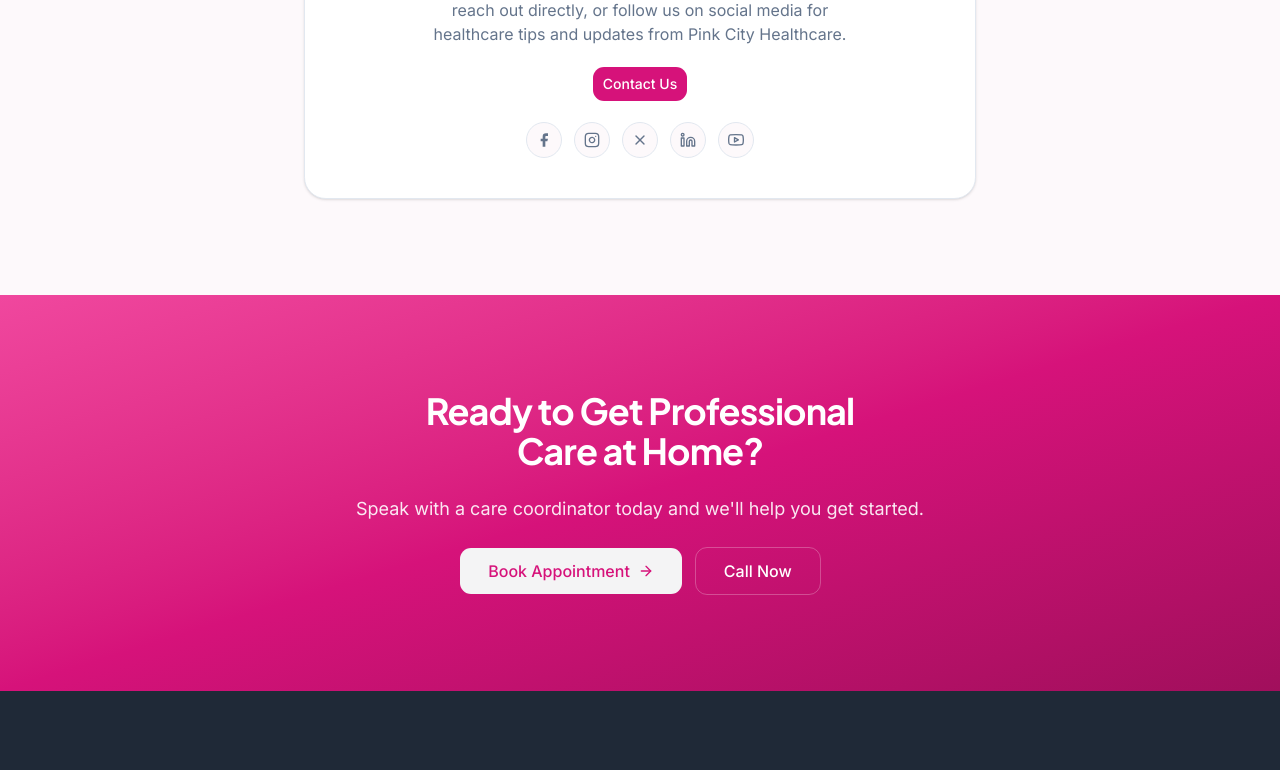
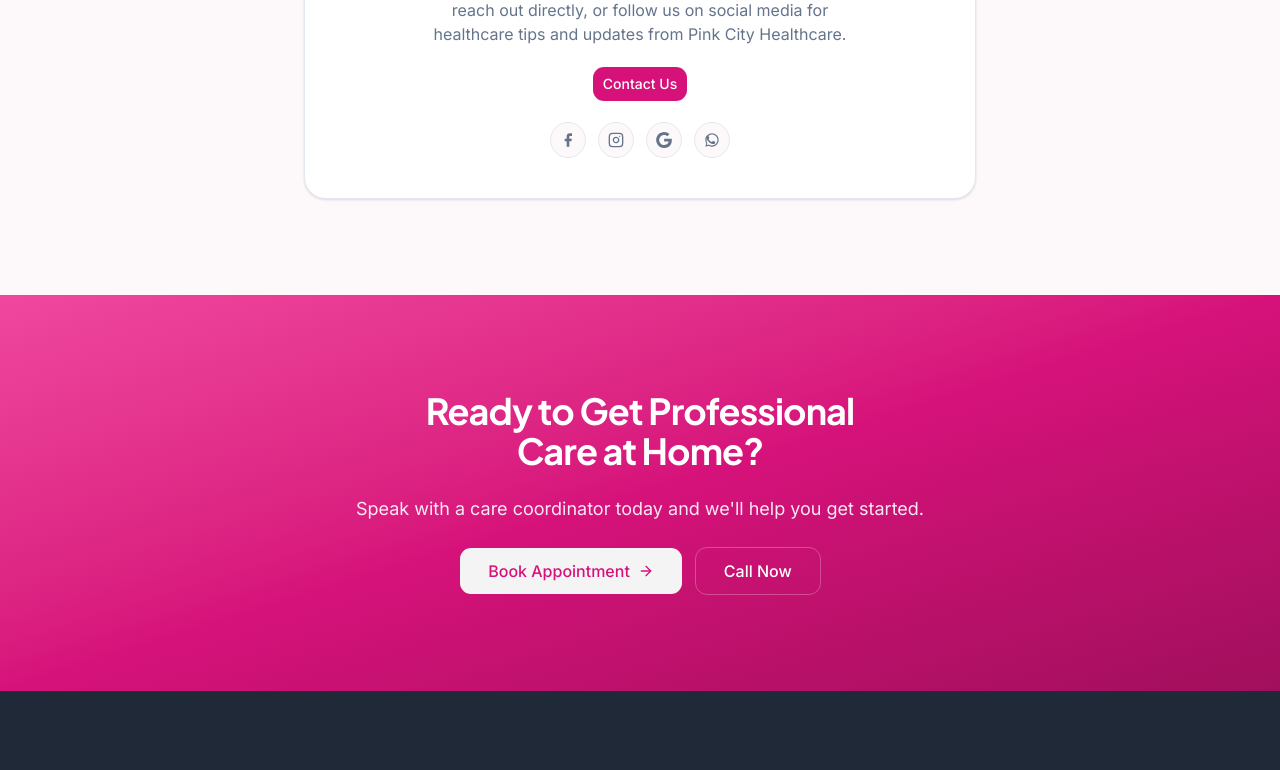
Before and after one commit to mganshul/pinkcityhealthcare, a Next.js app: page /blog in a window 1280 px wide. Shown: the part 3920-4690 px from the top of the page. Built offline with nearby package versions, Linux system fonts and the light colour scheme.

Commit message:
social icon update

```diff
--- a/src/app/blog/page.tsx
+++ b/src/app/blog/page.tsx
@@ -21,13 +21,12 @@ export const metadata: Metadata = buildPageMetadata({
   path: "/blog",
 });
 
-const socialPlatforms: SocialPlatform[] = [
+const socialPlatforms = [
   "facebook",
   "instagram",
-  "twitter",
-  "linkedin",
-  "youtube",
-];
+  "google",
+  "whatsapp",
+] as const satisfies SocialPlatform[];
 
 export default function BlogPage() {
   const featuredPost = getFeaturedPost();
--- a/src/components/common/SocialIcon.tsx
+++ b/src/components/common/SocialIcon.tsx
@@ -30,37 +30,19 @@ function Instagram(props: IconProps) {
   );
 }
 
-function LinkedIn(props: IconProps) {
+function Google(props: IconProps) {
   return (
-    <svg
-      viewBox="0 0 24 24"
-      fill="none"
-      stroke="currentColor"
-      strokeWidth={2}
-      strokeLinecap="round"
-      strokeLinejoin="round"
-      {...props}
-    >
-      <path d="M16 8a6 6 0 0 1 6 6v7h-4v-7a2 2 0 0 0-2-2 2 2 0 0 0-2 2v7h-4v-7a6 6 0 0 1 6-6z" />
-      <rect x="2" y="9" width="4" height="12" />
-      <circle cx="4" cy="4" r="2" />
+    <svg viewBox="0 0 24 24" fill="currentColor" {...props}>
+      <path d="M12.24 10.285V14.4h6.806c-.275 1.765-2.056 5.174-6.806 5.174-4.095 0-7.439-3.389-7.439-7.574s3.344-7.574 7.439-7.574c2.33 0 3.891.989 4.785 1.849l3.254-3.138C18.189 1.186 15.479 0 12.24 0c-6.635 0-12 5.365-12 12s5.365 12 12 12c6.926 0 11.52-4.869 11.52-11.726 0-.788-.085-1.39-.189-1.989H12.24z" />
     </svg>
   );
 }
 
-function YouTube(props: IconProps) {
+function WhatsApp(props: IconProps) {
   return (
-    <svg
-      viewBox="0 0 24 24"
-      fill="none"
-      stroke="currentColor"
-      strokeWidth={2}
-      strokeLinecap="round"
-      strokeLinejoin="round"
-      {...props}
-    >
-      <path d="M22.54 6.42a2.78 2.78 0 0 0-1.94-2C18.88 4 12 4 12 4s-6.88 0-8.6.46a2.78 2.78 0 0 0-1.94 2A29 29 0 0 0 1 11.75a29 29 0 0 0 .46 5.33A2.78 2.78 0 0 0 3.4 19c1.72.46 8.6.46 8.6.46s6.88 0 8.6-.46a2.78 2.78 0 0 0 1.94-2 29 29 0 0 0 .46-5.25 29 29 0 0 0-.46-5.33z" />
-      <polygon points="9.75 15.02 15.5 11.75 9.75 8.48 9.75 15.02" />
+    <svg viewBox="0 0 24 24" fill="currentColor" {...props}>
+      <path d="M12 2C6.477 2 2 6.477 2 12c0 1.815.487 3.517 1.338 4.984L2 22l5.164-1.354A9.945 9.945 0 0012 22c5.523 0 10-4.477 10-10S17.523 2 12 2zm0 18.2c-1.632 0-3.16-.457-4.463-1.249l-.32-.19-3.12.818.833-3.043-.208-.312A8.18 8.18 0 013.8 12c0-4.529 3.671-8.2 8.2-8.2s8.2 3.671 8.2 8.2-3.671 8.2-8.2 8.2z" />
+      <path d="M16.223 14.416c-.333-.166-1.966-.97-2.27-1.081-.305-.11-.526-.166-.748.167-.221.332-.856 1.08-1.05 1.302-.193.221-.386.249-.719.083-.332-.167-1.404-.517-2.674-1.65-.988-.882-1.655-1.972-1.849-2.304-.193-.333-.02-.513.146-.679.15-.15.333-.39.499-.585.166-.194.221-.333.332-.554.111-.222.055-.416-.028-.583-.083-.166-.747-1.8-1.024-2.465-.27-.648-.544-.56-.747-.57l-.637-.011c-.221 0-.582.083-.887.416-.305.332-1.163 1.136-1.163 2.77 0 1.635 1.19 3.214 1.356 3.436.166.222 2.343 3.578 5.677 5.017.793.342 1.412.547 1.894.7.796.253 1.52.217 2.093.132.639-.096 1.966-.804 2.243-1.581.277-.777.277-1.443.194-1.582-.083-.138-.305-.221-.638-.387z" />
     </svg>
   );
 }
@@ -69,8 +51,8 @@ const icons: Record<SocialPlatform, ComponentType<IconProps>> = {
   facebook: Facebook,
   instagram: Instagram,
   twitter: X,
-  linkedin: LinkedIn,
-  youtube: YouTube,
+  google: Google,
+  whatsapp: WhatsApp,
 };
 
 interface SocialIconProps extends IconProps {
--- a/src/components/layout/Footer.tsx
+++ b/src/components/layout/Footer.tsx
@@ -7,13 +7,12 @@ import { googleMapsHref, phoneHref, siteConfig } from "@/constants/site";
 import { footerQuickLinks, legalLinks, services } from "@/data/navigation";
 import type { SocialPlatform } from "@/types/navigation";
 
-const socialPlatforms: SocialPlatform[] = [
+const socialPlatforms = [
   "facebook",
   "instagram",
-  "twitter",
-  "linkedin",
-  "youtube",
-];
+  "google",
+  "whatsapp",
+] as const satisfies SocialPlatform[];
 
 export function Footer() {
   const year = new Date().getFullYear();
--- a/src/constants/site.ts
+++ b/src/constants/site.ts
@@ -37,15 +37,13 @@ export const siteConfig = {
     // pan-India headline.
     coverageNote: "Support available across India on request.",
   },
-  // Placeholder destinations until the client provides real profile URLs —
-  // centralized here so every link (header, footer, future pages) updates
-  // in one place when the real accounts are ready.
+  // Real profile URLs — centralized here so every link (header, footer,
+  // future pages) updates in one place if an account changes.
   social: {
-    facebook: "https://facebook.com",
-    instagram: "https://instagram.com",
-    twitter: "",
-    linkedin: "https://linkedin.com",
-    youtube: "https://youtube.com",
+    facebook: "https://www.facebook.com/pinkcityhealthcare",
+    instagram: "https://www.instagram.com/pinkcity.healthcare",
+    google: "https://share.google/OhIIf0w065enDgetF",
+    whatsapp: "https://wa.me/918387863344",
   },
 } as const;
 
--- a/src/types/navigation.ts
+++ b/src/types/navigation.ts
@@ -21,4 +21,4 @@ export interface BreadcrumbItem {
 }
 
 export type SocialPlatform =
-  "facebook" | "instagram" | "twitter" | "linkedin" | "youtube";
+  "facebook" | "instagram" | "twitter" | "google" | "whatsapp";
```
